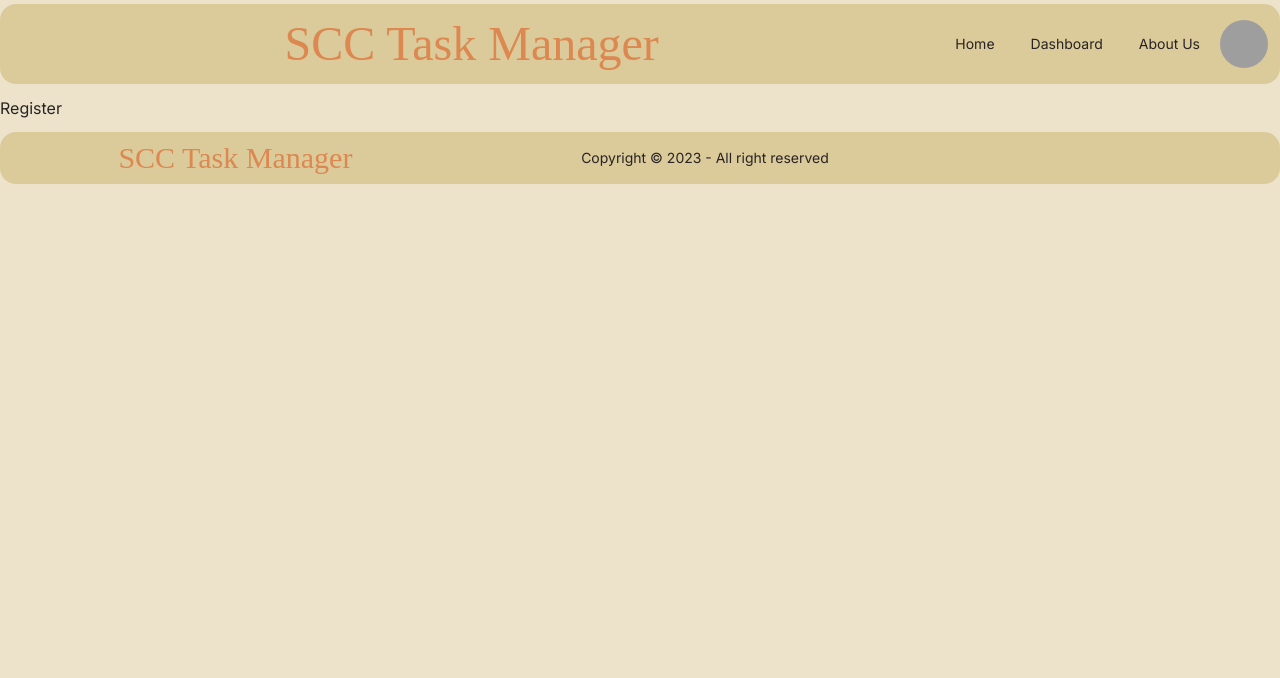
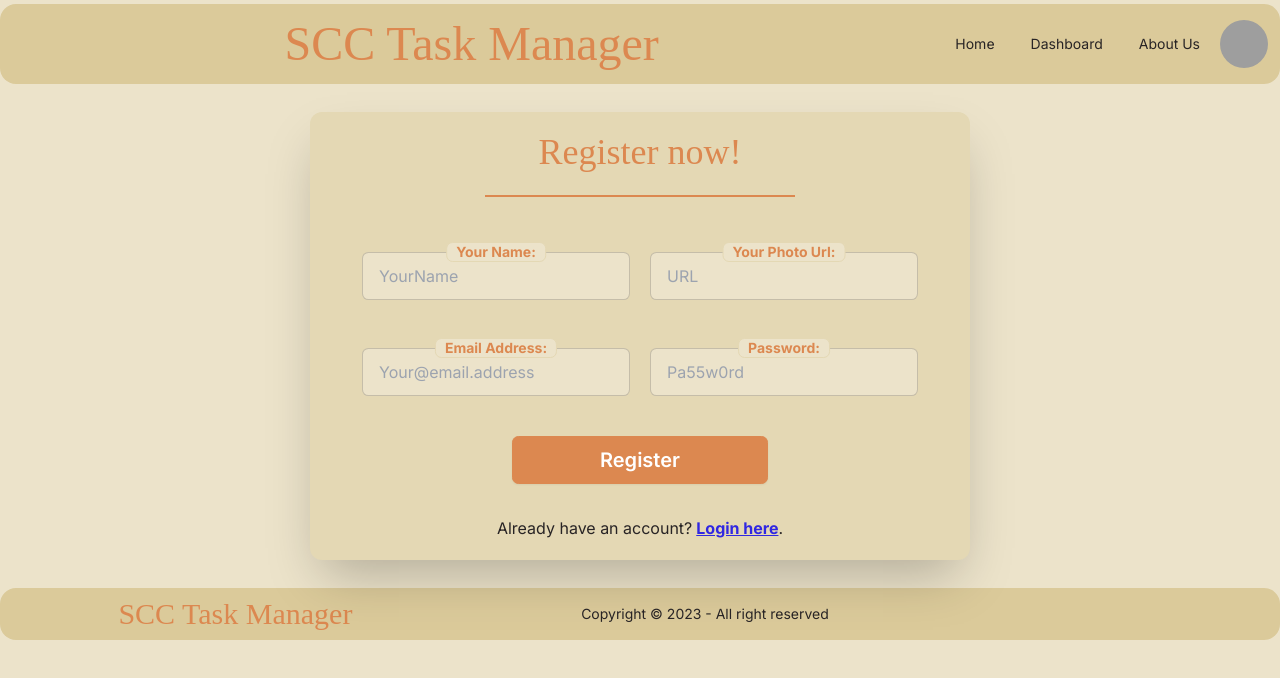
Before and after one commit to AlfredGomes23/SCC-Task-Manager-Client, a React (Vite) app: page /register in a window 1280 px wide. Shown: the top 678 px of the page. Built offline with nearby package versions, Linux system fonts and the light colour scheme; grey boxes are pictures that could not be loaded; some icons are missing; a web font is replaced by a local one.

Commit message:
register page completed

```diff
--- a/src/components/AboutOurAudience.jsx
+++ b/src/components/AboutOurAudience.jsx
@@ -14,10 +14,10 @@ const AboutOurAudience = () => {
             <h3 className="text-accent text-2xl mt-5">Developers 🚀:</h3>
             <p className="px-24">Effortlessly manage your project tasks, deadlines, and collaborations. Stay focused on coding while we handle the task management for you.</p>
 
-            <h3 className="text-accent text-2xl mt-5">Corporate Professionals 🏢:</h3>
+            <h3 className="text-accent text-2xl mt-5">Corporate Professionals 💼:</h3>
             <p className="px-24">Streamline team collaboration and project tracking. Our platform ensures that your team stays organized and efficient, bringing projects to successful completion.</p>
 
-            <h3 className="text-accent text-2xl mt-5">Bankers 💼:</h3>
+            <h3 className="text-accent text-2xl mt-5">Bankers 🏢:</h3>
             <p className="px-24">Stay on top of financial tasks and project management. Our platform provides a centralized hub for managing tasks related to finance and banking operations.</p>
 
             <div className="mt-5">
--- a/src/components/Navbar.jsx
+++ b/src/components/Navbar.jsx
@@ -2,7 +2,7 @@
 import { Link, NavLink } from 'react-router-dom';
 
 const Navbar = () => {
-    const user = { email: 'sfjs', displayName: 'utsho' }
+    const user = { email: 'sfjs', displayName: 'utsho' };
     return (
         <div className="navbar bg-base-300 rounded-2xl flex flex-col lg:flex-row">
             <div className="flex-1">
@@ -11,11 +11,11 @@ const Navbar = () => {
             <div className="flex-none">
                 <ul className="menu menu-horizontal px-1 space-x-1 flex- flex-row justify-center items-center">
                     <li><NavLink to='/'>Home</NavLink></li>
-                    <li><NavLink to='/dashboard'>Dashboard</NavLink></li>
+                    {user?.email &&
+                        <li><NavLink to='/dashboard'>Dashboard</NavLink></li>}
                     {/* <li><NavLink to='/todays-task'>Today's Tasks</NavLink></li> */}
                     <li><NavLink to='/about-us'>About Us</NavLink></li>
-                    {user?.email ?
-                        <>
+                    {user?.email ? <>
                         <div className="avatar dropdown dropdown-end">
                             <div tabIndex={0} role="button" className="w-12 rounded-full">
                                 <img src="https://daisyui.com/images/stock/photo-1534528741775-53994a69daeb.jpg" alt="Tailwind-CSS-Avatar-component" />
@@ -25,9 +25,10 @@ const Navbar = () => {
                                 <li><button className='btn btn-sm'>LogOut</button></li>
                             </ul>
                         </div>
-                        </> :
-
-                        <li><NavLink to='/login' className='btn btn-sm'>Login</NavLink></li>}
+                    </> : <>
+                        <li><NavLink to='/register' className='btn btn-sm'>Register</NavLink></li>
+                        <li><NavLink to='/login' className='btn btn-sm'>Login</NavLink></li>
+                    </>}
                 </ul>
             </div>
         </div>
--- a/src/pages/LoginPage.jsx
+++ b/src/pages/LoginPage.jsx
@@ -1,9 +1,11 @@
+
 
 
 const LoginPage = () => {
+
     return (
-        <div>
-            Log in
+        <div className="hero">
+
         </div>
     );
 };
--- a/src/pages/Register.jsx
+++ b/src/pages/Register.jsx
@@ -1,9 +1,81 @@
+import { useState } from "react";
+import { useForm } from "react-hook-form"
+import { Link } from 'react-router-dom';
 
 
 const Register = () => {
+    const [registering, setRegistering] = useState(false);
+    const { register, handleSubmit, formState: { errors } } = useForm();
+    const onSubmit = (data) => {
+        setRegistering(true);
+        console.log(data);
+        setRegistering(false);
+    }
     return (
-        <div>
-            Register
+        <div className="hero min-h-fit">
+            <div className="hero-content flex-col">
+                <div className="card shrink-0 w-full px-5 shadow-2xl bg-base-200 rounded-xl">
+                    <h1 className="text-4xl text-accent text-center mt-5 font-doodle">Register now!</h1>
+                    <div className="divider divider-accent w-full md:w-1/2 mx-auto"></div>
+                    <form onSubmit={handleSubmit(onSubmit)} className="card-body">
+                        {/* name & url */}
+                        <div className="flex flex-col md:flex-row gap-10 md:gap-5">
+                            <div className="form-control indicator">
+                                <span className="indicator-item indicator-center badge text-accent font-bold">Your Name:</span>
+                                <input
+                                    type="text"
+                                    {...register("name")}
+                                    placeholder="YourName"
+                                    className="input input-bordered"
+                                    required />
+                            </div>
+                            <div className="form-control indicator">
+                                <span className="indicator-item indicator-center badge text-accent font-bold">Your Photo Url:</span>
+                                <input
+                                    type="text"
+                                    {...register("photoURL")}
+                                    placeholder="URL"
+                                    className="input input-bordered"
+                                    required />
+                            </div>
+                        </div>
+                        {/* email & password */}
+                        <div className="flex flex-col md:flex-row gap-10 md:gap-5 mt-10">
+                            <div className="form-control indicator">
+                                <span className="indicator-item indicator-center badge text-accent font-bold">Email Address:</span>
+                                <input
+                                    type="email"
+                                    {...register("email",
+                                        { pattern: /^[^\s@]+@[^\s@]+\.[^\s@]+$/ })}
+                                    placeholder="Your@email.address"
+                                    className="input input-bordered" />
+                            </div>
+                            <div className="form-control indicator">
+                                <span className="indicator-item indicator-center badge text-accent font-bold">Password:</span>
+                                <input
+                                    type="password"
+                                    {...register("password",
+                                        { pattern: /^(?=.*[a-z])(?=.*[A-Z])(?=.*\d).{6,}$/ })}
+                                    placeholder="Pa55w0rd"
+                                    className="input input-bordered" />
+                            </div>
+                        </div>
+                        {/* error */}
+                        <div className="max-w-lg ">
+                            {errors.password && <p className="text-center text-error font-semibold">Password MUST contain Minimum 6 characters Including at least a Upper, a Lower case letter, also a Number</p>}
+                        </div>
+                        <div className="form-control mt-6">
+                            {registering ?
+                                <button className="btn btn-accent text-white text-xl btn-wide mx-auto">
+                                    Registering<span className="loading loading-dots text-white"></span>
+                                </button> :
+                                <input type="submit" value="Register" className="btn btn-accent text-white text-xl btn-wide mx-auto" />}
+                        </div>
+                    </form>
+                    <p className="text-center mb-5">Already have an account?
+                        <Link to='/login' className='link text-[#3027e2] font-bold underline ml-1'>Login here</Link>.</p>
+                </div>
+            </div>
         </div>
     );
 };
```
Also changed, not shown: src/assets/login.gif (added). Lines whose indentation alone changed are shown as unchanged.
